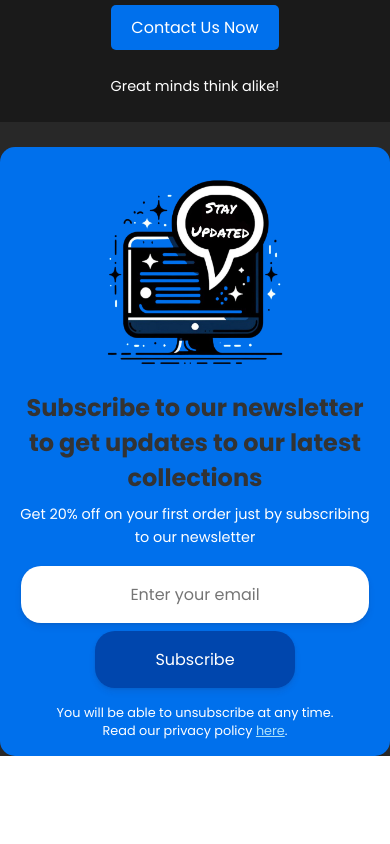
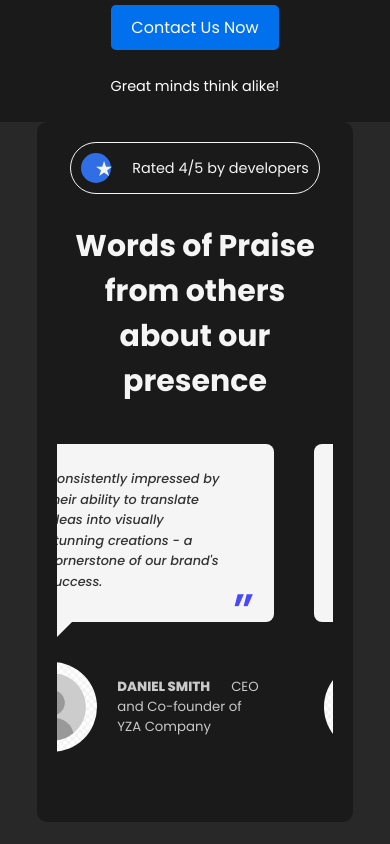
Before and after one commit to edberv1/DevLobby, a React (Create React App) app: page / in a window 390 px wide. Shown: the part 4940-5784 px from the top of the page. Before the commit the page ends 5696 px from the top, so only its background shows below. Built offline with nearby package versions, Linux system fonts and the light colour scheme.

Commit message:
Animation and responsiveness in the testimonials

```diff
--- /dev/null
+++ b/src/components/atoms/Testimonial/Testimonial.scss
@@ -0,0 +1,96 @@
+div.testimonial {
+  position: relative;
+  overflow: hidden;
+  margin: 10px;
+  min-width: 220px;
+  max-width: 310px;
+  width: 100%;
+  color: #333;
+  text-align: left;
+  box-shadow: none !important;
+
+  * {
+    -webkit-box-sizing: border-box;
+    box-sizing: border-box;
+    -webkit-transition: all 0.35s cubic-bezier(0.25, 0.5, 0.5, 0.9);
+    transition: all 0.35s cubic-bezier(0.25, 0.5, 0.5, 0.9);
+  }
+
+  img {
+    max-width: 100%;
+    vertical-align: middle;
+    height: 90px;
+    width: 90px;
+    border-radius: 50%;
+    margin: 40px 0 0 10px;
+  }
+
+  blockquote {
+    display: block;
+    border-radius: 8px;
+    position: relative;
+    background-color: #f5f5f5;
+    padding: 25px 50px 30px 50px;
+    font-size: 0.8em;
+    font-weight: 500;
+    margin: 0;
+    line-height: 1.6em;
+    font-style: italic;
+
+    &:before,
+    &:after {
+      content: "\201C";
+      position: absolute;
+      font-size: 50px;
+      opacity: 0.7;
+      font-style: normal;
+      color: blue;
+    }
+
+    &:before {
+      top: 25px;
+      left: 20px;
+    }
+
+    &:after {
+      content: "\201D";
+      right: 20px;
+      bottom: 0;
+    }
+  }
+
+  .arrow {
+    top: 100%;
+    width: 0;
+    height: 0;
+    border-left: 0 solid transparent;
+    border-right: 25px solid transparent;
+    border-top: 25px solid #f5f5f5;
+    margin: 0;
+    position: absolute;
+  }
+
+  .author {
+    position: absolute;
+    bottom: 45px;
+    padding: 0 10px 0 120px;
+    margin: 0;
+    text-transform: uppercase;
+    color: #ffffff;
+    -webkit-transform: translateY(50%);
+    transform: translateY(50%);
+
+    h5 {
+      opacity: 0.8;
+      margin: 0;
+      font-weight: 800;
+      color: #f5f5f5;
+
+      span {
+        font-weight: 400;
+        text-transform: none;
+        padding-left: 5px;
+      }
+    }
+  }
+}
--- /dev/null
+++ b/src/components/atoms/Testimonial/index.jsx
@@ -0,0 +1,19 @@
+import React from "react";
+import "./Testimonial.scss";
+
+const Testimonial = ({ quote, name, title, image}) => {
+  return (
+    <div className="testimonial">
+      <blockquote>
+        {quote}
+        <div className="arrow"></div>
+      </blockquote>
+      <img src={image} alt="Example" />
+      <div className="author">
+        <h5>{name}<span>{title}</span></h5>
+      </div>
+    </div>
+  );
+};
+
+export default Testimonial;
--- /dev/null
+++ b/src/components/atoms/Testimonial/testimonialData.js
@@ -0,0 +1,97 @@
+
+const testimonialsData  = [
+  {
+    quote: "Their innovative solutions and artistic finesse consistently elevate our marketing efforts - a top-tier creative force.",
+    name: "Michael Anderson",
+    title: "CEO and Co-founder of PQR Company",
+    image: require("./img.jpg")
+  },
+  {
+    quote: "A reliable partner in crafting captivating narratives that resonate with our audience - truly exceptional creative minds.",
+    name: "Christopher Lee",
+    title: "CEO and Co-founder of STU Company",
+    image: require("./img.jpg")
+  },
+  {
+    quote: "Their ability to blend creativity with strategy results in impactful campaigns that drive real engagement - a visionary creative agency.",
+    name: "Emily White",
+    title: "CEO and Co-founder of VWX Company",
+    image: require("./img.jpg")
+  },
+  {
+    quote: "Consistently impressed by their ability to translate ideas into visually stunning creations - a cornerstone of our brand's success.",
+    name: "Daniel Smith",
+    title: "CEO and Co-founder of YZA Company",
+    image: require("./img.jpg")
+  },
+  {
+    quote: "An agency that goes above and beyond, delivering not just designs but experiences - an indispensable partner in our journey.",
+    name: "Olivia Brown",
+    title: "CEO and Co-founder of CDE Company",
+    image: require("./img.jpg")
+  },
+  {
+    quote: "Their attention to detail and passion for creativity shine through in every project - a catalyst for our brand's innovation.",
+    name: "William Taylor",
+    title: "CEO and Co-founder of FGH Company",
+    image: require("./img.jpg")
+  },
+  {
+    quote: "Remarkable talent in turning ideas into reality - a testament to their creativity and dedication.",
+    name: "Sophia Martinez",
+    title: "CEO and Co-founder of IJK Company",
+    image: require("./img.jpg")
+  },
+  {
+    quote: "Consistently impressed by their ability to exceed expectations - a dynamic team that delivers results.",
+    name: "Matthew Johnson",
+    title: "CEO and Co-founder of LMN Company",
+    image: require("./img.jpg")
+  },
+  {
+    quote: "Their creative vision aligns seamlessly with our brand identity - a partnership built on mutual understanding and innovation.",
+    name: "Emma Garcia",
+    title: "CEO and Co-founder of OPQ Company",
+    image: require("./img.jpg")
+  },
+  {
+    quote: "An agency that brings imagination to life, pushing boundaries with every project - a true creative powerhouse.",
+    name: "David Wilson",
+    title: "CEO and Co-founder of RST Company",
+    image: require("./img.jpg")
+  },
+  {
+    quote: "Their ability to innovate and create unique solutions is unparalleled - a trusted partner in our journey.",
+    name: "Sophie Miller",
+    title: "CEO and Co-founder of UVW Company",
+    image: require("./img.jpg")
+  },
+  {
+    quote: "Consistently impressed by their attention to detail and commitment to quality - a reliable partner in achieving our goals.",
+    name: "James Johnson",
+    title: "CEO and Co-founder of XYZ Company",
+    image: require("./img.jpg")
+  },
+  {
+    quote: "Their dedication to understanding our needs and delivering exceptional results is commendable - an invaluable asset to our team.",
+    name: "Emma Wilson",
+    title: "CEO and Co-founder of EFG Company",
+    image: require("./img.jpg")
+  },
+  {
+    quote: "An agency that consistently exceeds expectations and delivers impactful solutions - a key player in our success story.",
+    name: "John Davis",
+    title: "CEO and Co-founder of HIJ Company",
+    image: require("./img.jpg")
+  },
+  {
+    quote: "Their ability to innovate and adapt sets them apart - a strategic partner driving our business forward.",
+    name: "Oliver Robinson",
+    title: "CEO and Co-founder of KLM Company",
+    image: require("./img.jpg")
+  }
+
+
+  ];
+
+  export default testimonialsData;
--- /dev/null
+++ b/src/components/molecules/Testimonials/Testimonials.scss
@@ -0,0 +1,81 @@
+
+.testimonial {
+  width: calc(100vw - 40px);
+  max-width: 300px;
+  flex: 0 0 auto;
+}
+
+.testimonials-title {
+  text-align: center;
+  margin: 0 auto;
+  font-size: 30px;
+  color: #f5f5f5;
+  margin-bottom: 30px;
+}
+
+.testimonials-section {
+  max-width: 71%;
+  margin: 0 auto;
+  padding: 20px;
+  border-radius: 10px;
+  background-color: #1A1A1A;
+
+  .rating-badge {
+    display: flex;
+    align-items: center;
+    justify-content: center;
+    background: transparent;
+    border: 1px solid #f5f5f5;
+    border-radius: 50px;
+    padding: 10px;
+    width: fit-content;
+    margin: 0 auto;
+    margin-bottom: 30px;
+
+
+    .star-container {
+      display: flex;
+      align-items: center;
+      justify-content: center;
+      background-color: #306ee5;
+      border-radius: 50%;
+      width: 30px;
+      height: 30px;
+      margin-right: 5px;
+
+
+      .star-icon {
+        color: #f5f5f5;
+        font-size: 1.3em;
+
+      }
+    }
+
+    .rating-text {
+      color: #f5f5f5;
+      font-size: 0.9em;
+    }
+  }
+
+}
+
+.testimonials-wrapper {
+  overflow-x: auto;
+  padding-bottom: 20px;
+  scroll-behavior: smooth;
+
+  // Hide scrollbar for Chrome, Safari and Opera
+  &::-webkit-scrollbar {
+    display: none;
+  }
+
+  // Hide scrollbar for IE, Edge and Firefox
+  -ms-overflow-style: none;  /* IE and Edge */
+  scrollbar-width: none;  /* Firefox */
+}
+
+.testimonials-container {
+  display: flex;
+  gap: 20px;
+  padding-bottom: 20px;
+}
--- /dev/null
+++ b/src/components/molecules/Testimonials/index.jsx
@@ -0,0 +1,54 @@
+import React, { useEffect, useRef } from "react";
+import Testimonial from "../../atoms/Testimonial";
+import testimonialsData from "../../atoms/Testimonial/testimonialData";
+import "./Testimonials.scss";
+
+const Testimonials = () => {
+  const containerRef = useRef();
+
+  useEffect(() => {
+    const scrollWidth = containerRef.current.scrollWidth;
+    const animationDuration = scrollWidth / 150;
+
+    const keyframes = [
+      { transform: "translateX(0)" },
+      { transform: `translateX(-${scrollWidth}px)` },
+    ];
+
+    const options = {
+      duration: animationDuration * 1000,
+      iterations: Infinity,
+    };
+
+    containerRef.current.animate(keyframes, options);
+  }, []);
+  return (
+    <div className="testimonials-section">
+      <div className="rating-badge">
+        <div className="star-container">
+          <span className="star-icon">★</span>
+        </div>
+        <span className="rating-text">Rated 4/5 by developers</span>
+      </div>
+
+      <h1 className="testimonials-title">
+        Words of Praise from others about our presence
+      </h1>
+      <div className="testimonials-wrapper">
+        <div className="testimonials-container" ref={containerRef}>
+          {testimonialsData.map((testimonial, index) => (
+            <Testimonial
+              key={index}
+              quote={testimonial.quote}
+              name={testimonial.name}
+              title={testimonial.title}
+              image={testimonial.image}
+            />
+          ))}
+        </div>
+      </div>
+    </div>
+  );
+};
+
+export default Testimonials;
--- a/src/components/organisms/Landing/index.jsx
+++ b/src/components/organisms/Landing/index.jsx
@@ -3,6 +3,7 @@ import ClientHeaderSection from "../../molecules/ClientHeaderSection";
 import Cards from "../Cards";
 import ContentModule from "../../molecules/ContentModule";
 import Newsletter from "../../molecules/Newsletter";
+import Testimonials from "../../molecules/Testimonials";
 
 const Landing = () => {
   return (
@@ -10,6 +11,7 @@ const Landing = () => {
       <ClientHeaderSection />
       <Cards />
       <ContentModule />
+      <Testimonials/>
       <Newsletter />
     </div>
   );
```
Also changed, not shown: src/router.js (+6 -1 lines), src/components/atoms/Testimonial/img.jpg (added).
